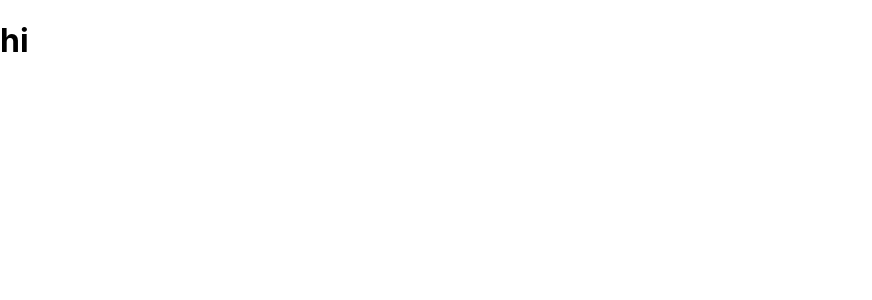
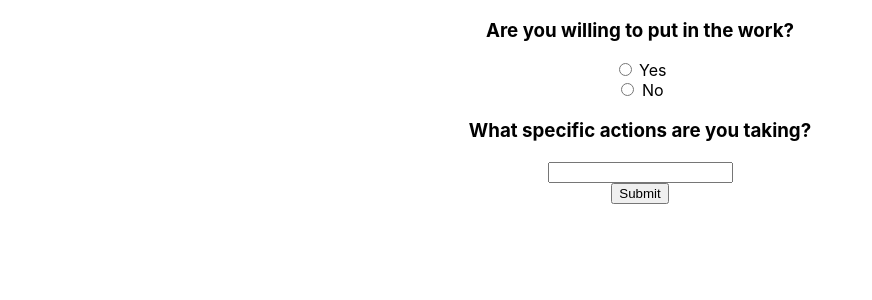
Before and after one commit to rahuls360/wishing-well, a React (Create React App) app: page /worthy-or-not in a window 1280 px wide. Shown: the top 300 px of the page, without its empty margins (0-872 px from the left). Built offline with nearby package versions, Linux system fonts and the light colour scheme.

Commit message:
check if person has clarity

```diff
--- a/src/App.css
+++ b/src/App.css
@@ -1,7 +1,16 @@
 h3{
   text-align: center;
 }
-input{
+#wish-form input{
   display: block;
   margin: auto;
 }
+
+label{
+  display: block;
+  text-align: center;
+}
+input[type="submit"]{
+  display: block;
+  margin: auto;
+}
--- a/src/App.js
+++ b/src/App.js
@@ -26,7 +26,7 @@ class App extends Component {
   render() {
     return (
       <div className="container">
-        <form onSubmit={this.handleWish}>
+        <form onSubmit={this.handleWish} id="wish-form">
           <h3>What is your wish</h3>
           <input type="text" name="wish" ref={this.wishRef} onChange={this.inputChanged}/>
           <input type="submit"/>
--- a/src/components/Worthy.js
+++ b/src/components/Worthy.js
@@ -1,9 +1,33 @@
 import React from 'react';
 
 class Worthy extends React.Component{
+    deserveItRef = React.createRef();
+    specficActionsRef = React.createRef();
+
+    decideWorthy = (event) => {
+        let clarity = false;
+        let hardWorking = false;
+
+        // console.log(this.deserveItRef.current.value);
+        let specificActions = this.specficActionsRef.current.value;
+
+        if(specificActions != ""){
+            clarity = true;
+        }
+        console.log(clarity);
+
+        event.preventDefault();
+    }
     render(){
         return (
-            <h1>hi</h1>
+            <form onSubmit={this.decideWorthy}>
+                <h3>Are you willing to put in the work?</h3>
+                <label><input type="radio" name="deserve-it" value="Yes" ref={this.deserveItRef}/> Yes</label>
+                <label><input type="radio" name="deserve-it" value="No" ref={this.deserveItRef}/> No</label>
+                <h3>What specific actions are you taking?</h3>
+                <label><input type="text" name="specific-actions" ref={this.specficActionsRef}/></label>
+                <input type="submit"/>
+            </form>
         );
     }
 }
```
